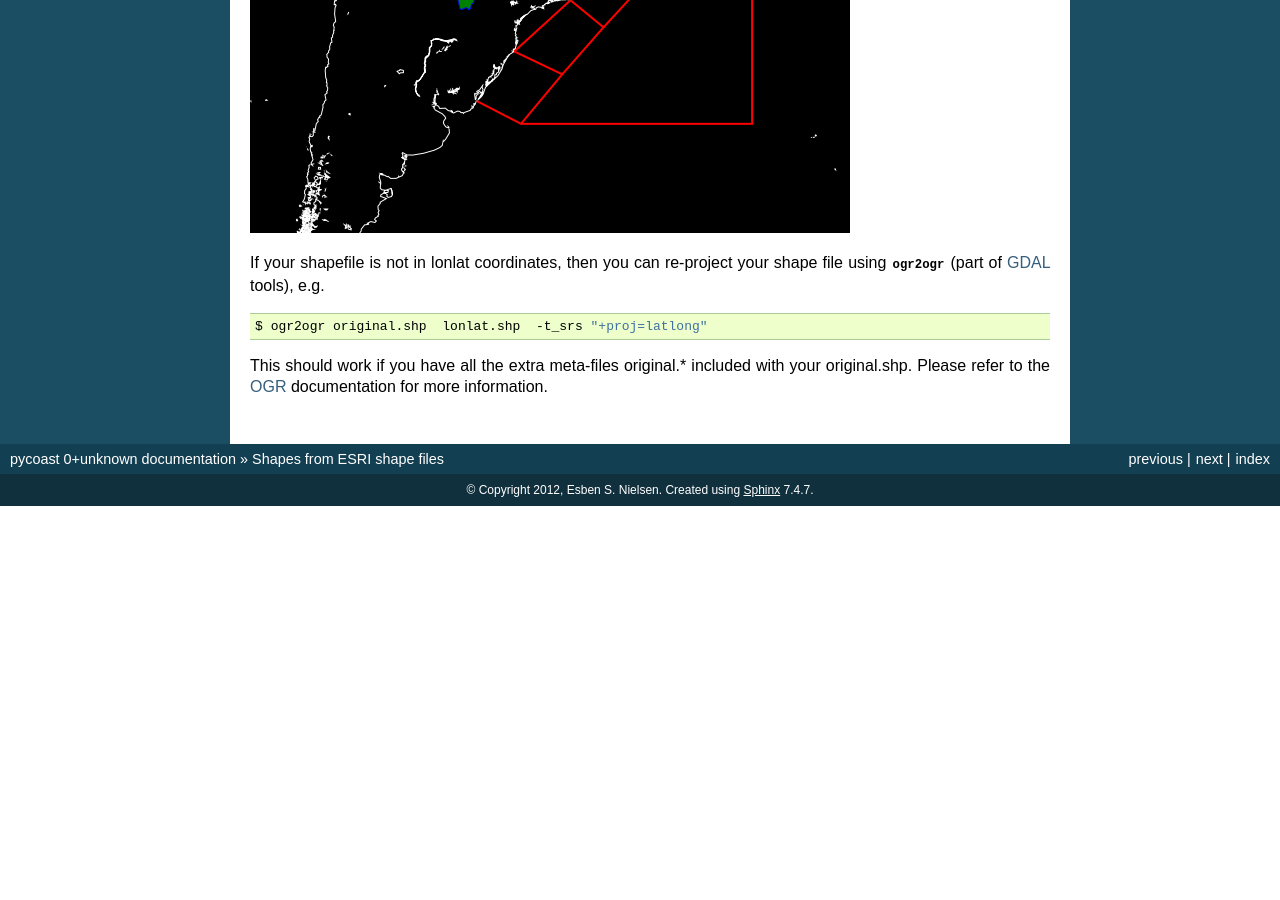
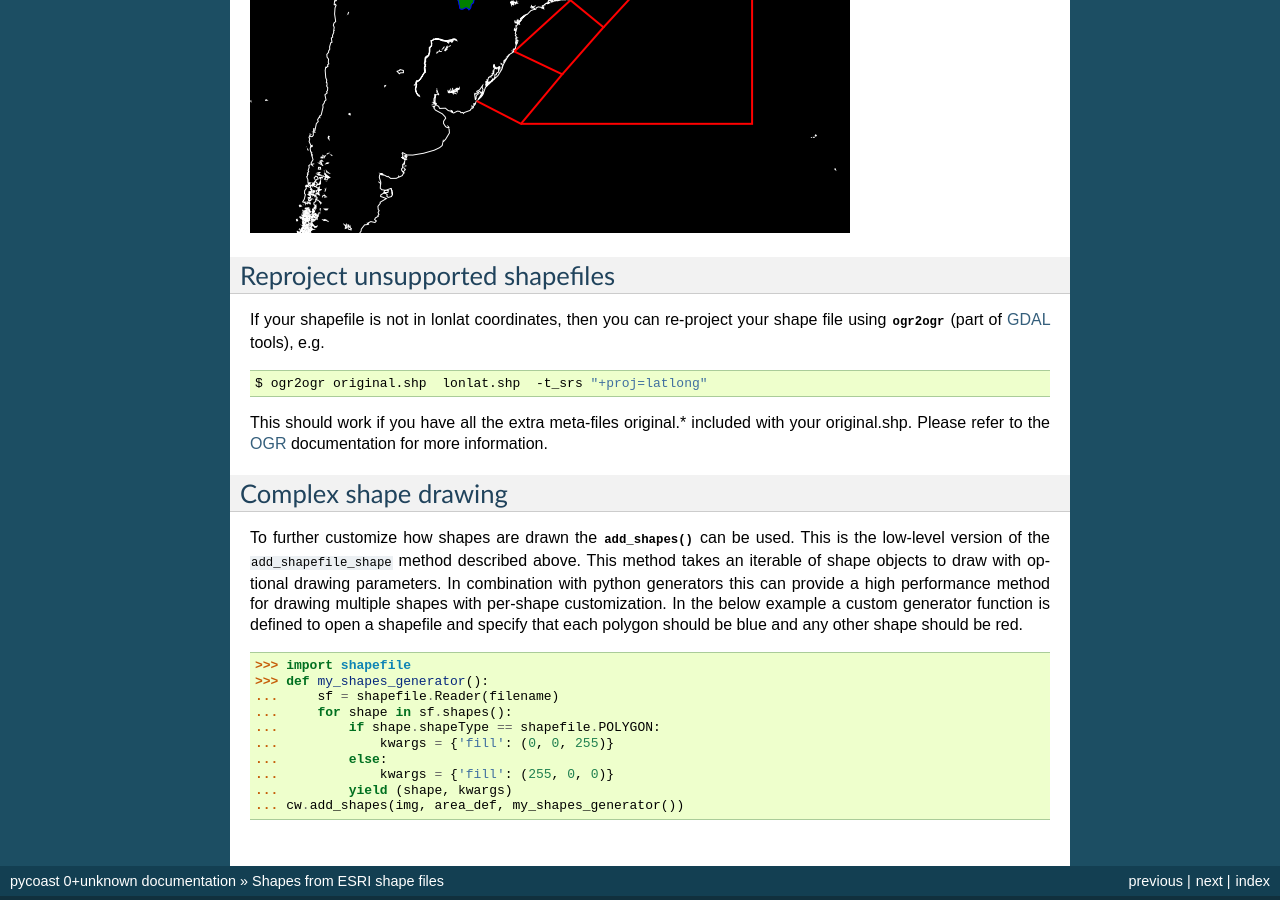
Before and after one commit to pytroll/pycoast, a Sphinx documentation site: the page built from docs/source/shapefiles.rst, in a window 1280 px wide and 900 px high, scrolled down 855 px. Built offline with Sphinx 7.4.7, drawn with Linux system fonts in a browser that asks for light colours; before the commit the page ends 1361 px from its top, so only the background shows below that; some of the changed text lies outside the part shown.

Commit message:
Add documentation for add_shapes

```diff
--- a/docs/source/shapefiles.rst
+++ b/docs/source/shapefiles.rst
@@ -19,14 +19,17 @@ to plot only the 3rd and 4th shape_id within the file BR_Regioes.shp.
                                 'test/test_data/shapes/Metareas.shp',
                                 outline='red',width=2)
     >>> cw.add_shapefile_shape(img, area_def,
-                                'test/test_data/shapes/divisao_politica/BR_Regioes.shp',
-				3, outline='blue')
+                               'test/test_data/shapes/divisao_politica/BR_Regioes.shp',
+                               3, outline='blue')
     >>> cw.add_shapefile_shape(img, area_def,
-                                'test/test_data/shapes/divisao_politica/BR_Regioes.shp',
-				4, outline='blue', fill='green')
+                               'test/test_data/shapes/divisao_politica/BR_Regioes.shp',
+                               4, outline='blue', fill='green')
 
 
 .. image:: images/brazil_shapefiles_agg.png
+
+Reproject unsupported shapefiles
+********************************
 
 If your shapefile is not in lonlat coordinates, then you can re-project your shape file using
 :attr:`ogr2ogr` (part of GDAL_ tools), e.g.
@@ -38,6 +41,29 @@ If your shapefile is not in lonlat coordinates, then you can re-project your sha
 This should work if you have all the extra meta-files original.* included with your original.shp.
 Please refer to the OGR_ documentation for more information.
 
+Complex shape drawing
+*********************
+
+To further customize how shapes are drawn the
+:meth:`~pycoast.ContourWriterAGG.add_shapes` can be used. This is the low-level
+version of the ``add_shapefile_shape`` method described above. This method
+takes an iterable of shape objects to draw with optional drawing parameters.
+In combination with python generators this can provide a high performance
+method for drawing multiple shapes with per-shape customization.
+In the below example a custom generator function is defined to open a shapefile
+and specify that each polygon should be blue and any other shape should be red.
+
+    >>> import shapefile
+    >>> def my_shapes_generator():
+    ...     sf = shapefile.Reader(filename)
+    ...     for shape in sf.shapes():
+    ...         if shape.shapeType == shapefile.POLYGON:
+    ...             kwargs = {'fill': (0, 0, 255)}
+    ...         else:
+    ...             kwargs = {'fill': (255, 0, 0)}
+    ...         yield (shape, kwargs)
+    ... cw.add_shapes(img, area_def, my_shapes_generator())
+
 .. _OGR: http://www.gdal.org/ogr2ogr.html
 .. _GDAL: http://www.gdal.org/
 .. _PIL: http://www.pythonware.com/products/pil/
```
Also changed, not shown: docs/source/usage.rst (line endings or trailing spaces), 2 other files.
